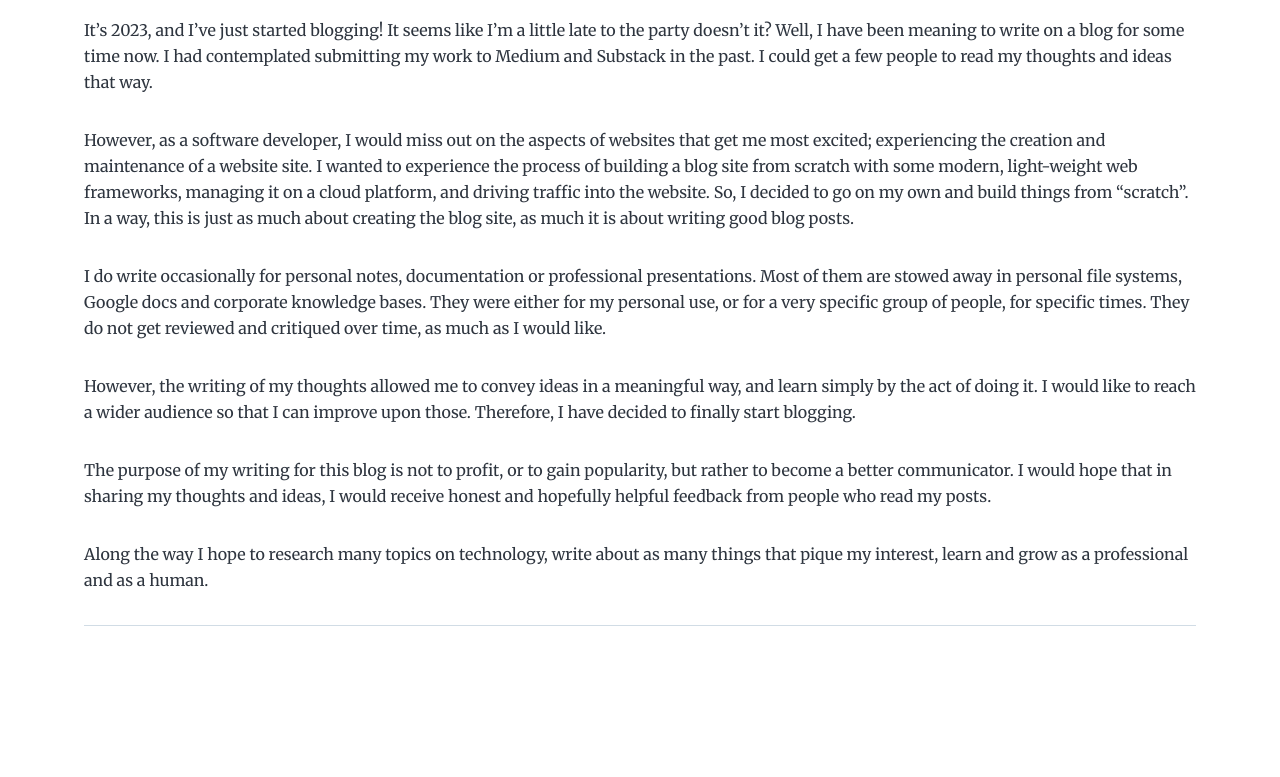
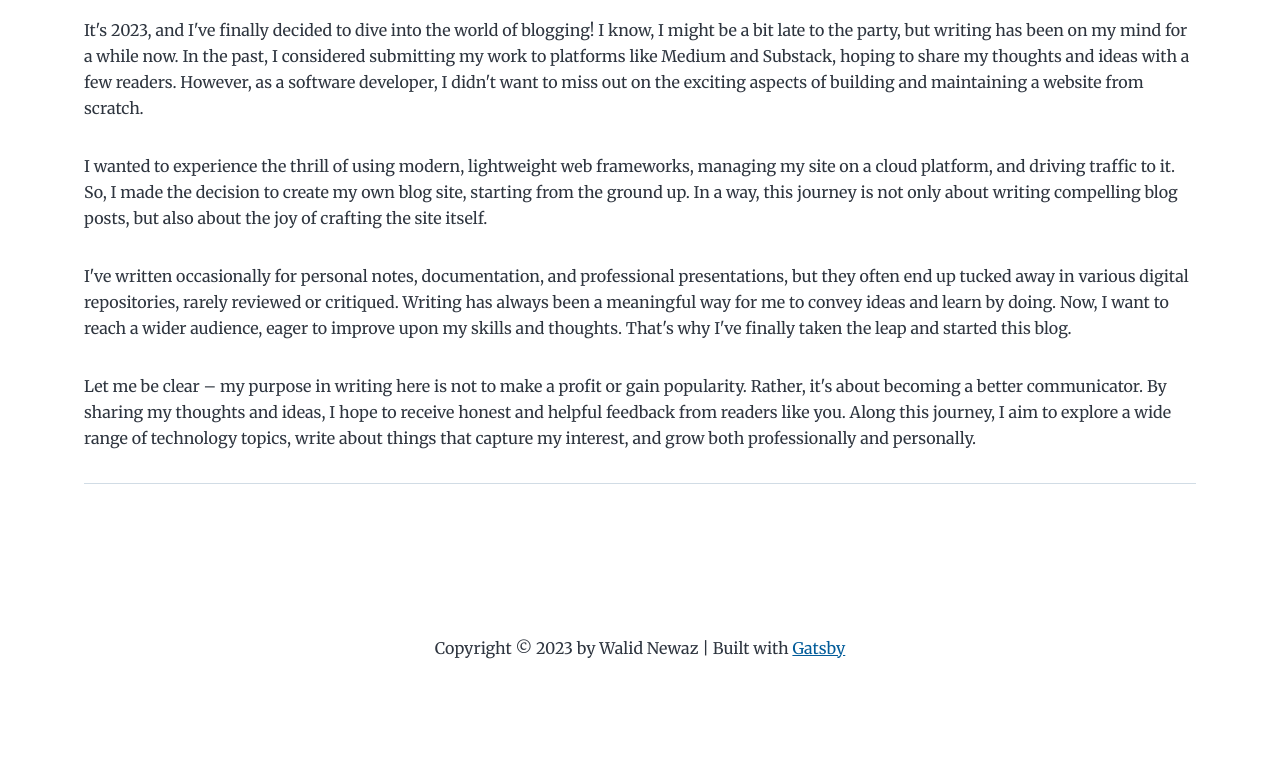
Before and after one commit to WalidNewaz/www_walidnewaz_com, a Gatsby site: page /blog/2023/05/16/hello-world/ in a window 1280 px wide. Shown: the part 666-1443 px from the top of the page. Built offline with nearby package versions, Linux system fonts and the light colour scheme; Gatsby itself is replaced by a stand-in of ours.

Commit message:
Updated hello world post

```diff
--- a/content/blog/hello-world/index.md
+++ b/content/blog/hello-world/index.md
@@ -9,14 +9,10 @@
 
 # Hello World!
 
-It’s 2023, and I’ve just started blogging! It seems like I’m a little late to the party doesn’t it? Well, I have been meaning to write on a blog for some time now. I had contemplated submitting my work to Medium and Substack in the past. I could get a few people to read my thoughts and ideas that way.
+It's 2023, and I've finally decided to dive into the world of blogging! I know, I might be a bit late to the party, but writing has been on my mind for a while now. In the past, I considered submitting my work to platforms like Medium and Substack, hoping to share my thoughts and ideas with a few readers. However, as a software developer, I didn't want to miss out on the exciting aspects of building and maintaining a website from scratch.
 
-However, as a software developer, I would miss out on the aspects of websites that get me most excited; experiencing the creation and maintenance of a website site. I wanted to experience the process of building a blog site from scratch with some modern, light-weight web frameworks, managing it on a cloud platform, and driving traffic into the website. So, I decided to go on my own and build things from “scratch”. In a way, this is just as much about creating the blog site, as much it is about writing good blog posts.
+I wanted to experience the thrill of using modern, lightweight web frameworks, managing my site on a cloud platform, and driving traffic to it. So, I made the decision to create my own blog site, starting from the ground up. In a way, this journey is not only about writing compelling blog posts, but also about the joy of crafting the site itself.
 
-I do write occasionally for personal notes, documentation or professional presentations. Most of them are stowed away in personal file systems, Google docs and corporate knowledge bases. They were either for my personal use, or for a very specific group of people, for specific times. They do not get reviewed and critiqued over time, as much as I would like.
+I've written occasionally for personal notes, documentation, and professional presentations, but they often end up tucked away in various digital repositories, rarely reviewed or critiqued. Writing has always been a meaningful way for me to convey ideas and learn by doing. Now, I want to reach a wider audience, eager to improve upon my skills and thoughts. That's why I've finally taken the leap and started this blog.
 
-However, the writing of my thoughts allowed me to convey ideas in a meaningful way, and learn simply by the act of doing it. I would like to reach a wider audience so that I can improve upon those. Therefore, I have decided to finally start blogging.
-
-The purpose of my writing for this blog is not to profit, or to gain popularity, but rather to become a better communicator. I would hope that in sharing my thoughts and ideas, I would receive honest and hopefully helpful feedback from people who read my posts.
-
-Along the way I hope to research many topics on technology, write about as many things that pique my interest, learn and grow as a professional and as a human.
+Let me be clear – my purpose in writing here is not to make a profit or gain popularity. Rather, it's about becoming a better communicator. By sharing my thoughts and ideas, I hope to receive honest and helpful feedback from readers like you. Along this journey, I aim to explore a wide range of technology topics, write about things that capture my interest, and grow both professionally and personally.
```
